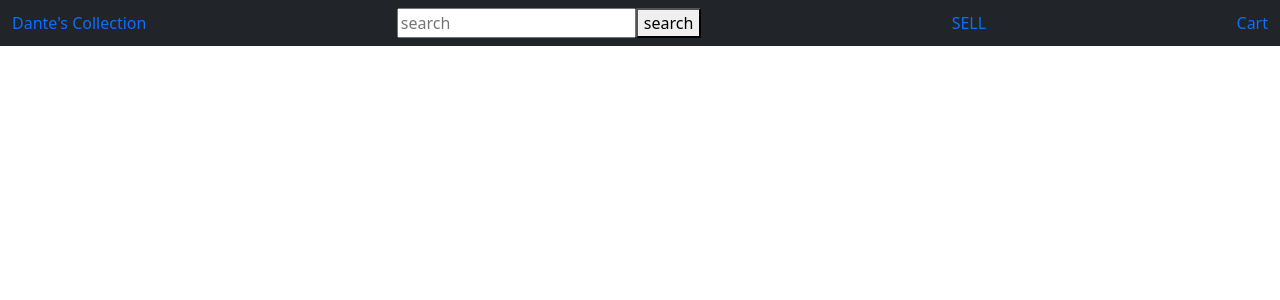
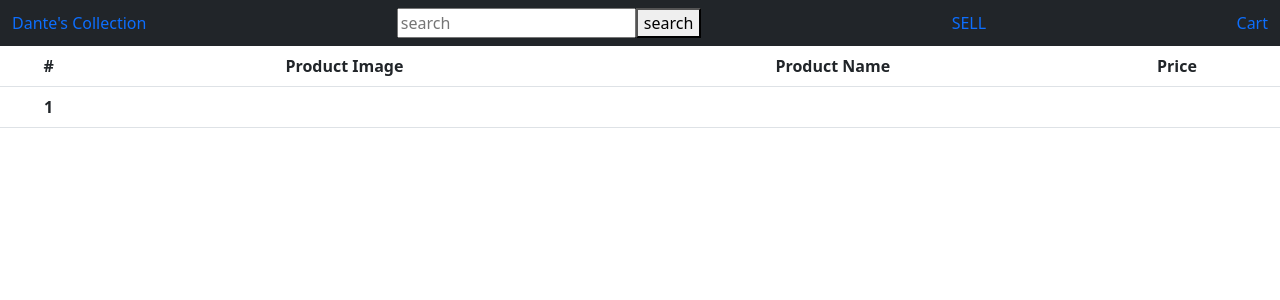
Before and after one commit to danielngetich/dantes-women-collection, a React (Create React App) app: page /cart in a window 1280 px wide. Shown: the top 300 px of the page. Built offline with nearby package versions, Linux system fonts and the light colour scheme.

Commit message:
add table to cart

```diff
--- a/src/components/Cart.js
+++ b/src/components/Cart.js
@@ -3,9 +3,24 @@
 function Cart(cart) {
 
   return (
-    <>
-
-    </>
+    <table className="table">
+    <thead>
+      <tr>
+        <th scope="col">#</th>
+        <th scope="col">Product Image</th>
+        <th scope="col">Product Name</th>
+        <th scope="col">Price</th>
+      </tr>
+    </thead>
+    <tbody>
+      <tr>
+        <th scope="row">1</th>
+        <td>{cart.image}</td>
+        <td>{cart.title}</td>
+        <td>{cart.price}</td>
+      </tr>
+    </tbody>
+  </table>
   );
 }
 export default Cart;
--- a/src/components/Categories.js
+++ b/src/components/Categories.js
@@ -9,7 +9,7 @@
       .then((res) => res.json())
       .then((product) => setProducts(product));
   }, []);
-  console.log(products);
+
 
   function addToCart(product) {
     console.log("tuko ndani");
```
